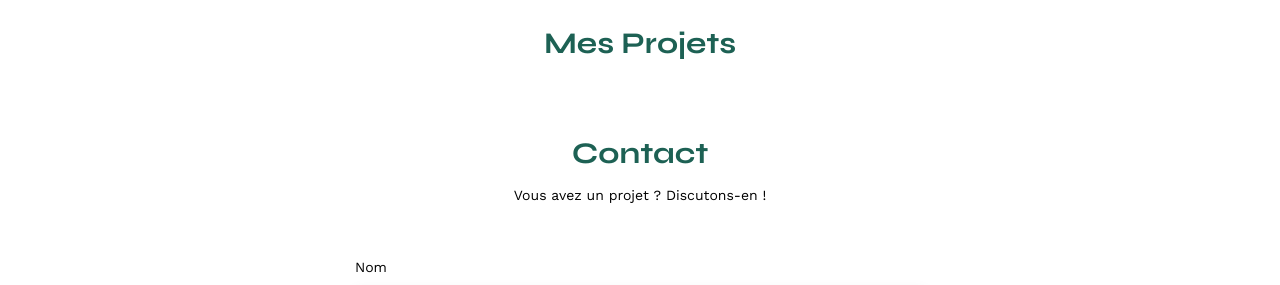
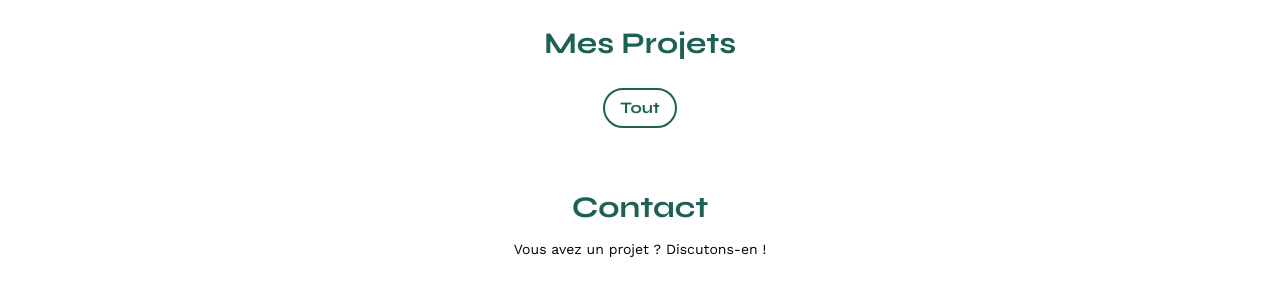
Before and after one commit to garpzy/Portfolio-architecte-sophie-bluel, a plain HTML site: page FrontEnd/index.html in a window 1280 px wide. Shown: the part 507-792 px from the top of the page. Drawn offline with nearby package versions, Linux system fonts and the light colour scheme; no server answers.

Commit message:
filtre CSS ok

```diff
--- a/FrontEnd/assets/style.css
+++ b/FrontEnd/assets/style.css
@@ -129,11 +129,19 @@ li:hover {
 .filtres{
 	display: flex;
 	flex-direction: row;
-	justify-content: space-between;
+	justify-content: center;
+	gap: 10px;
+	margin-bottom: 1em;
 }
 
 .filtre{
-	border-radius: ;
+	border-radius: 60px;
+	border: #1D6154 2px solid;
+	padding: 10px 15px;
+	width: fit-content;
+	color: #1D6154;
+	font-family: Syne;
+	font-size: 1rem;
 }
 
 .gallery {
--- a/FrontEnd/index.html
+++ b/FrontEnd/index.html
@@ -39,6 +39,7 @@
 		<h2>Mes Projets</h2>
 		<div class="filtres">
 			<!-- JS ici ? -->
+			<div class="filtre">Tout</div>
 		</div>
 		<div class="gallery">
 			<!-- JS injecté ici avec function showAllWorks(works){} -->
```
